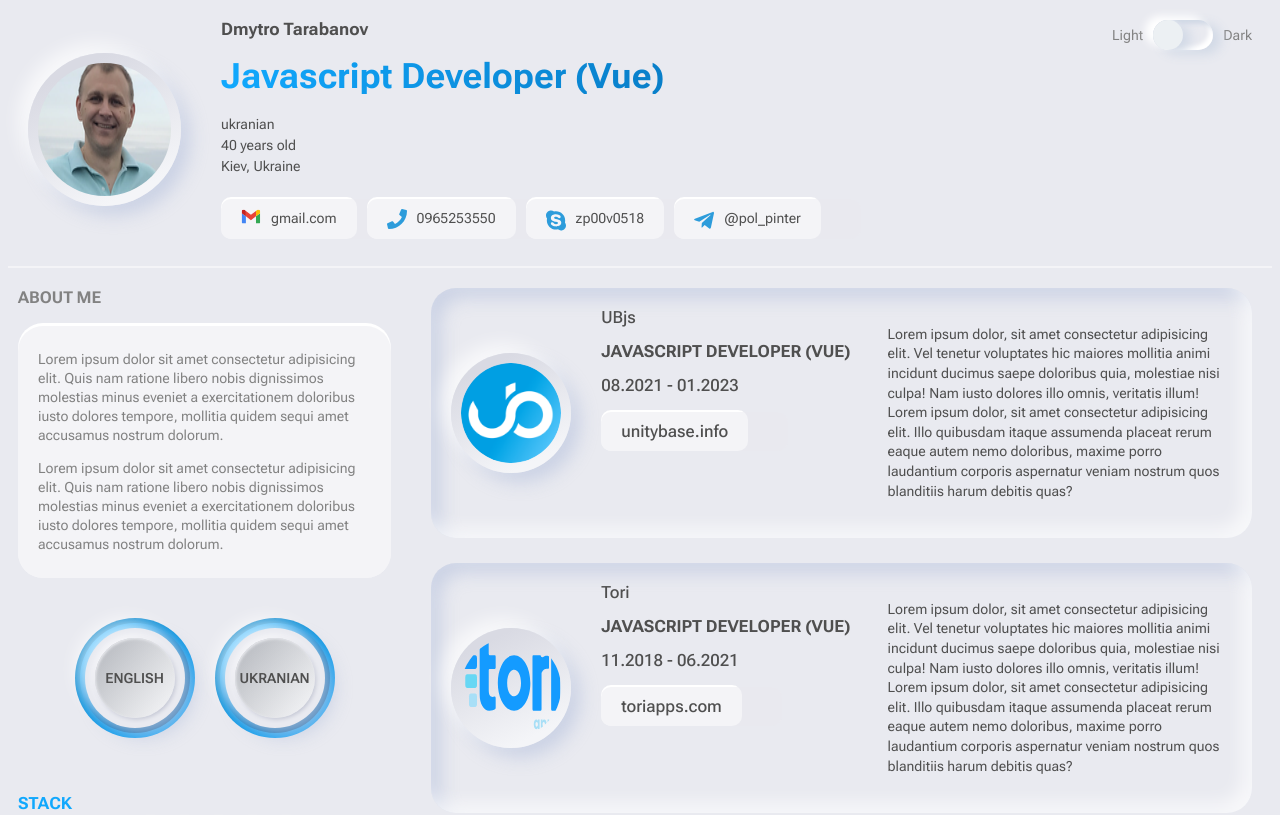
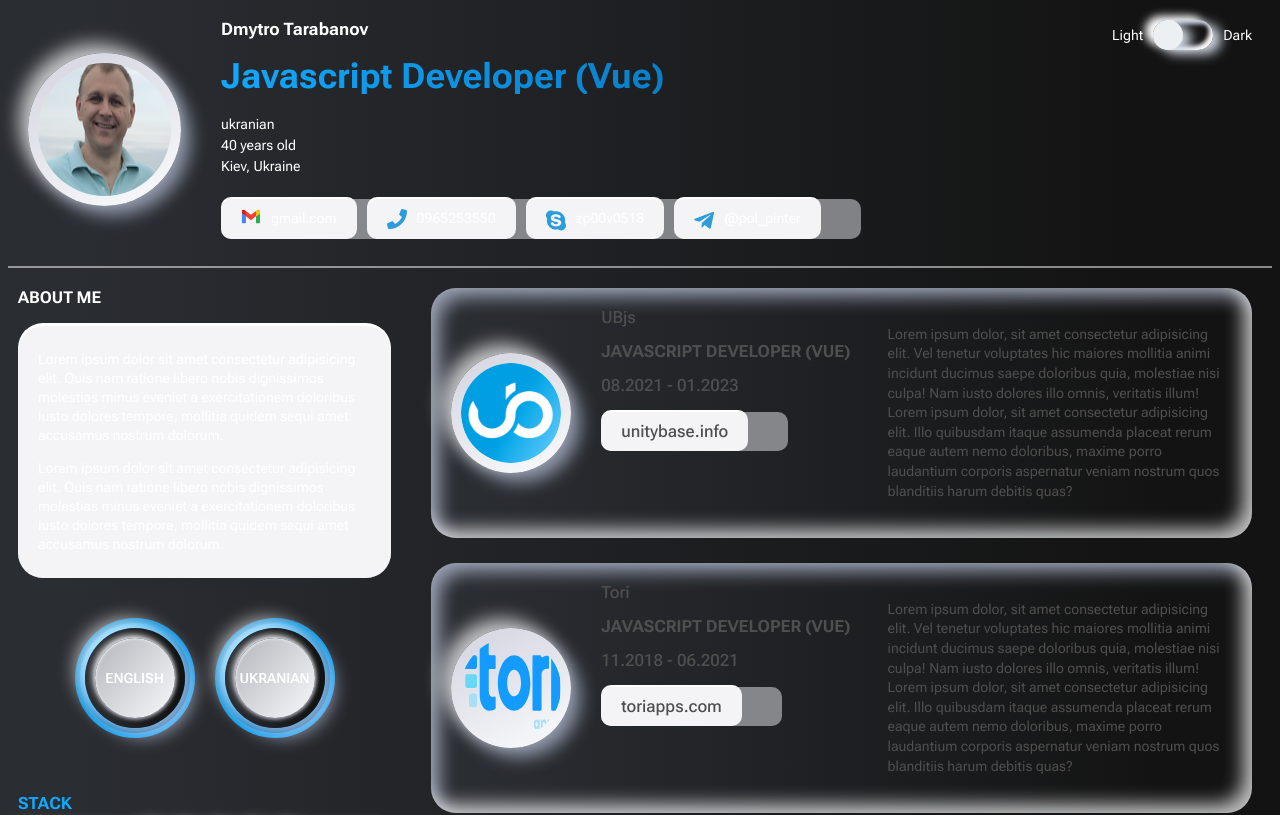
Before and after one commit to zp00v0518/cv-neo, a Vue app: page / in a window 1280 px wide. Shown: the top 815 px of the page. Built offline with nearby package versions, Linux system fonts and the light colour scheme.

Commit message:
created base color scheme

```diff
--- a/index.html
+++ b/index.html
@@ -1,5 +1,5 @@
 <!DOCTYPE html>
-<html lang="en">
+<html lang="en" color-scheme="dark">
   <head>
     <meta charset="UTF-8" />
     <link rel="icon" href="/favicon.ico" />
@@ -9,7 +9,7 @@
     <title>CV-neo</title>
   </head>
   <body>
-    <div id="app"></div>
+    <div id="app" ></div>
     <script type="module" src="/src/main.js"></script>
   </body>
 </html>
--- a/src/assets/main.css
+++ b/src/assets/main.css
@@ -1,7 +1,17 @@
 :root {
+  color-scheme: light;
   --bg-light: #E9EAF0;
   --txt-primary-color-light: #4F4F4F;
   --txt-secondary-color-light: #828282;
+
+
+  color-scheme: dark;
+  --bg-dark: linear-gradient(90deg, #2A2D32 5.15%, #131313 89.49%);
+  --txt-primary-color-dark: #FFFFFF;
+  --txt-secondary-color-dark: #FFFFFF;
+
+
+
 
   --bg-primary: var(--bg-light);
   --txt-primary-color: var(--txt-primary-color-light);
@@ -14,15 +24,17 @@
   --border-radius: 10px;
 }
 
+
 html {
   font-size: 14px;
   color: var(--txt-primary-color);
 }
 
- html::-webkit-scrollbar{
+html::-webkit-scrollbar {
   width: 14px;
   height: 18px;
 }
+
 html::-webkit-scrollbar-thumb {
   height: 6px;
   border: 4px solid rgba(0, 0, 0, 0);
@@ -31,11 +43,13 @@ html {
   background-color: rgba(0, 0, 0, 0.15);
   -webkit-box-shadow: inset -1px -1px 0px rgba(0, 0, 0, 0.05), inset 1px 1px 0px rgba(0, 0, 0, 0.05);
 }
+
 html::-webkit-scrollbar-button {
   width: 0;
   height: 0;
   display: none;
 }
+
 html::-webkit-scrollbar-corner {
   background-color: transparent
 }
@@ -47,3 +61,9 @@ body {
   font-size: 14px;
   line-height: 19px;
 }
+
+html[color-scheme="dark"]{
+  --bg-primary: var(--bg-dark);
+  --txt-primary-color: var(--txt-primary-color-dark);
+  --txt-secondary-color: var(--txt-secondary-color-dark);
+}
```
Lines whose indentation alone changed are shown as unchanged.
